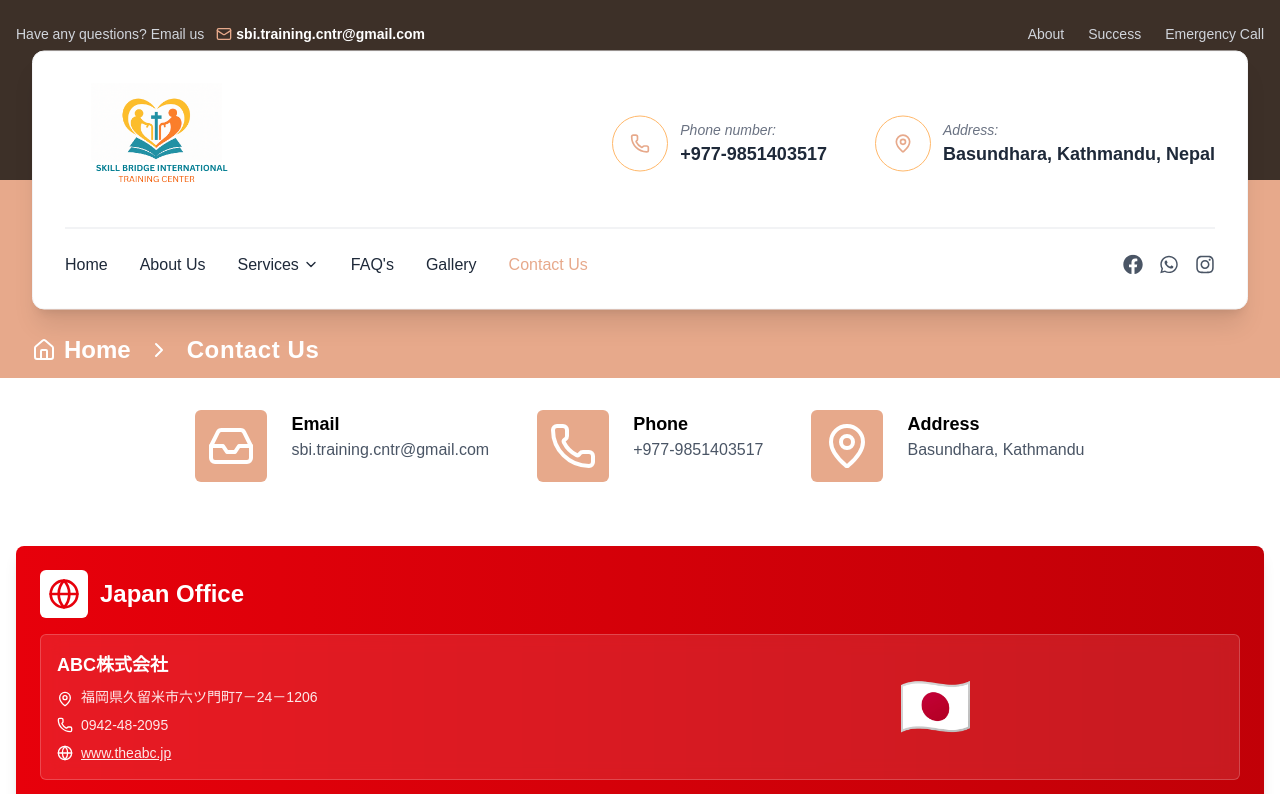
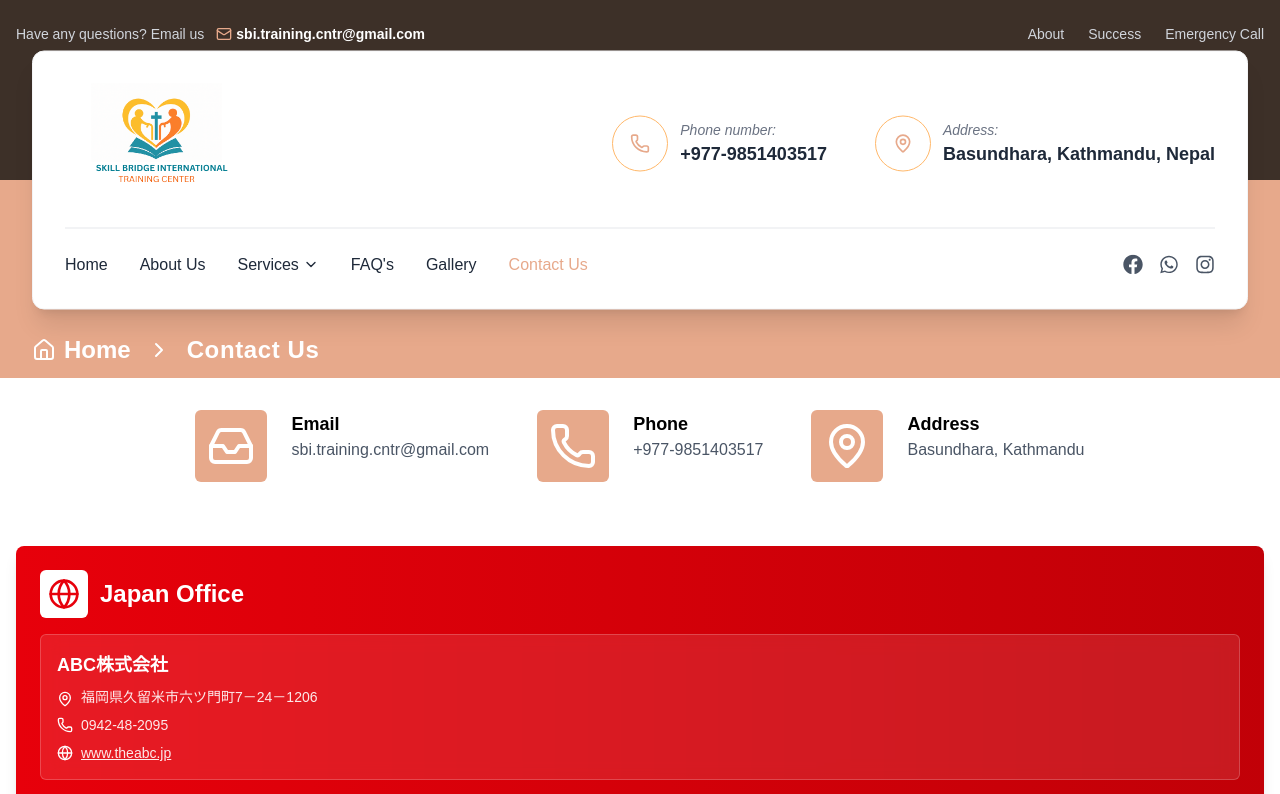
Before and after one commit to sbitraining/sbi-website, a Next.js app: page /navigation/contact in a window 1280 px wide. Shown: the top 794 px of the page. Built offline with nearby package versions, Linux system fonts and the light colour scheme.

Commit message:
fix: remove the jp word

```diff
--- a/app/navigation/contact/_components/shared/contact-section.tsx
+++ b/app/navigation/contact/_components/shared/contact-section.tsx
@@ -142,9 +142,6 @@ const Contactsection = () => {
                     </div>
                   </div>
                 </div>
-                <div className="flex items-center justify-center">
-                  <div className="text-6xl">🇯🇵</div>
-                </div>
               </div>
             </div>
           </div>
```
